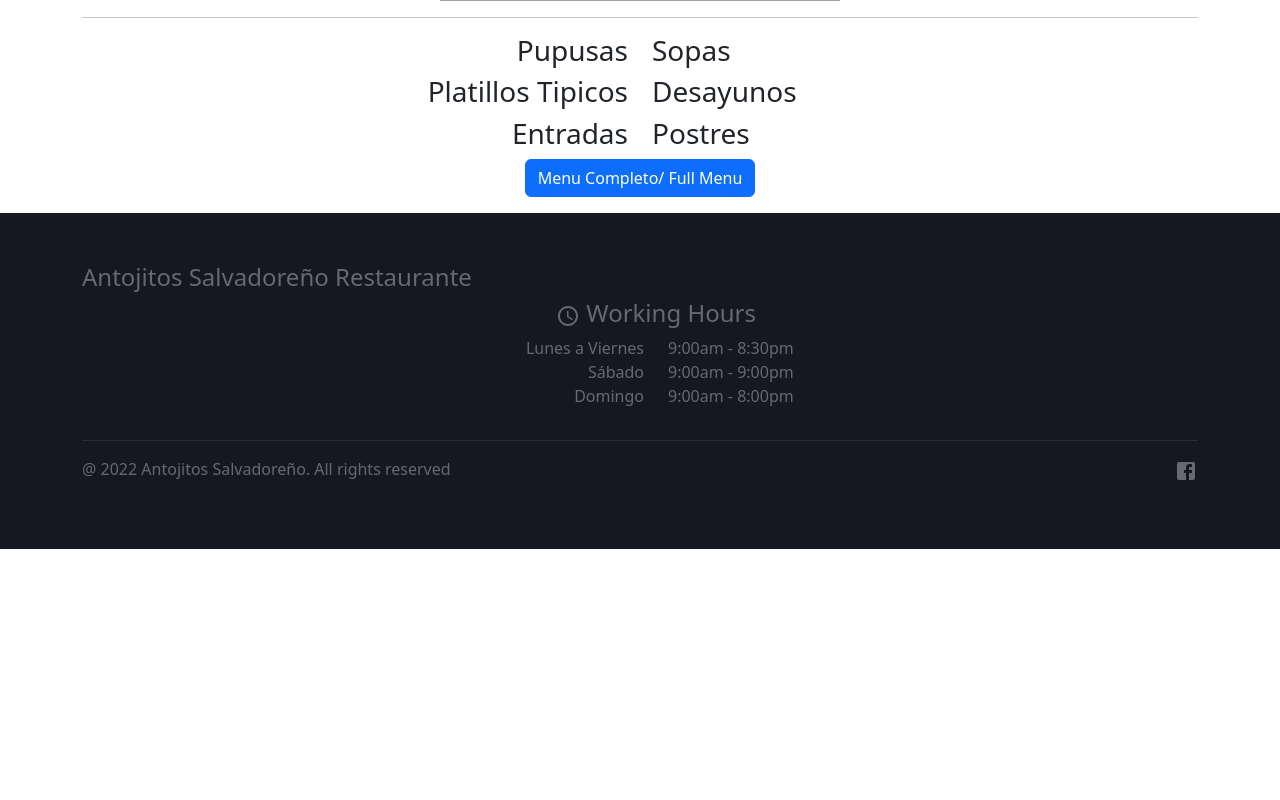
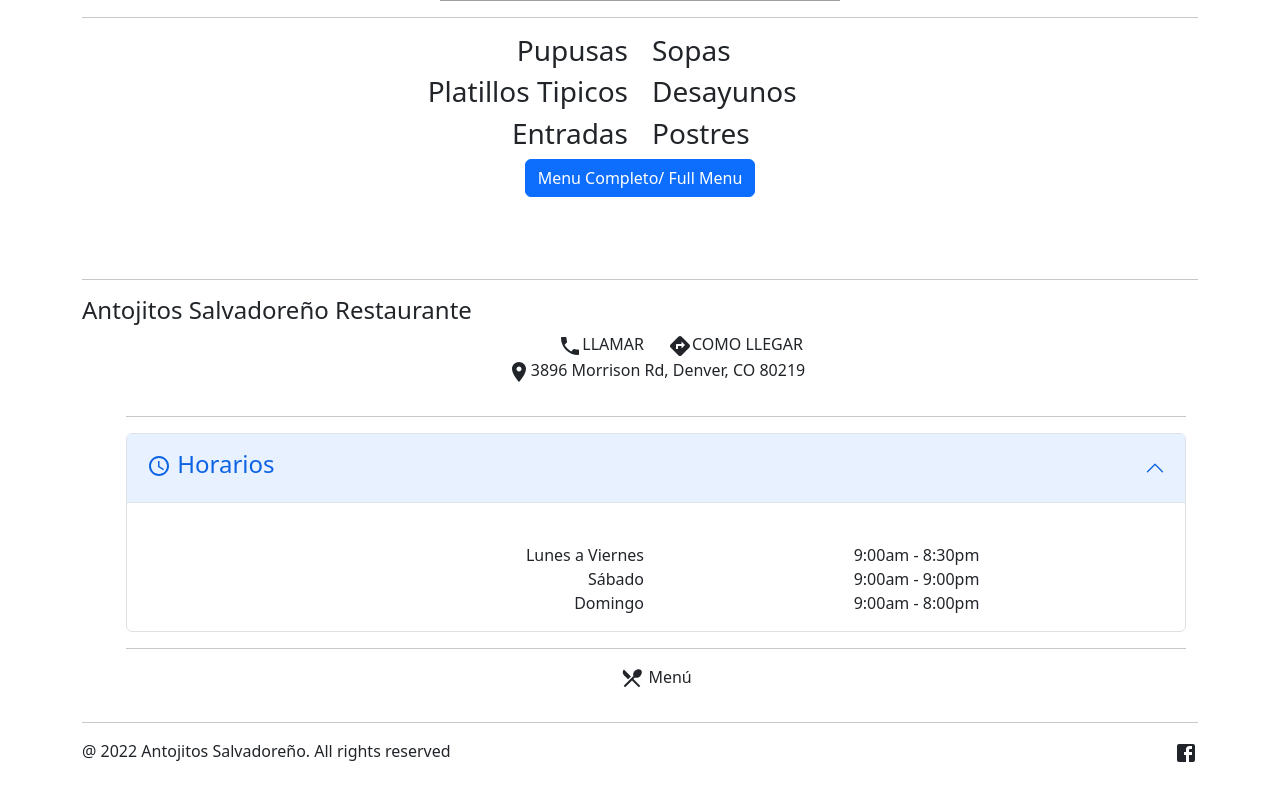
Before and after one commit to alexito24/antojitosSalvadorenos, a React (Create React App) app: page / in a window 1280 px wide. Shown: the part 480-1280 px from the top of the page. Before the commit the page ends 1029 px from the top, so only its background shows below. Built offline with nearby package versions, Linux system fonts and the light colour scheme; grey boxes are pictures that could not be loaded.

Commit message:
changed the footer

```diff
--- a/src/App.css
+++ b/src/App.css
@@ -15,8 +15,8 @@ i{
 .footer {
   margin-top: 2vh;
   padding-block: 50px;
-  background-color: #151823;
-  color: #666873
+  /* background-color: #151823;
+  color: #666873 */
 }
 
 .footer_container {
@@ -110,7 +110,11 @@ img {
   height: 450px;
 }
 
-
+.noStyle{
+  box-shadow: none;
+  border: 0;
+  border-style: none;
+}
 
 .telbg{
   background: #2d97ff;
--- a/src/components/Footer.js
+++ b/src/components/Footer.js
@@ -4,23 +4,74 @@ import FacebookIcon from "@mui/icons-material/Facebook";
 import Col from "react-bootstrap/esm/Col";
 import Row from "react-bootstrap/esm/Row";
 import AccessTimeIcon from "@mui/icons-material/AccessTime";
+import PlaceIcon from "@mui/icons-material/Place";
+import Accordion from "react-bootstrap/Accordion";
+import RestaurantMenuIcon from "@mui/icons-material/RestaurantMenu";
+import PhoneIcon from "@mui/icons-material/Phone";
+import DirectionsIcon from "@mui/icons-material/Directions";
+
+// import Accordion from "@mui/material/Accordion";
+import AccordionSummary from "@mui/material/AccordionSummary";
+import AccordionDetails from "@mui/material/AccordionDetails";
+import Typography from "@mui/material/Typography";
+import ExpandMoreIcon from "@mui/icons-material/ExpandMore";
 
 export function Footer() {
   return (
     <footer className="footer">
       <Container className="footer_container">
+        <hr />
         <div className="footer_top">
           <div>
             <h4 className="footer_title">Antojitos Salvadoreño Restaurante</h4>
             <ul className="footer_list">
               <Container>
                 <Row>
-                  <Col className="textCenter">
-                    <h4>
-                      <AccessTimeIcon /> Working Hours
-                    </h4>
+                  <Col className="textEnd">
+                    <a className="link " href="tel:(303) 997-4295">
+                      <PhoneIcon />
+                      LLAMAR
+                    </a>
+                  </Col>
+                  <Col>
+                    <a
+                      className="link"
+                      target="_blank"
+                      rel="noreferrer"
+                      aria-label="Get directions to this location on Google Maps."
+                      href="https://goo.gl/maps/Z63CsKbLi7dCarNY8"
+                    >
+                      <DirectionsIcon />
+                      COMO LLEGAR
+                    </a>
                   </Col>
                 </Row>
+                <Row>
+                  <Col className="textCenter">
+                    <address>
+                      <a
+                        className="link"
+                        target="_blank"
+                        rel="noreferrer"
+                        aria-label="Get directions to this location on Google Maps."
+                        href="https://goo.gl/maps/Z63CsKbLi7dCarNY8"
+                      >
+                        <PlaceIcon />
+                        3896 Morrison Rd, Denver, CO 80219
+                      </a>
+                    </address>
+                  </Col>
+                </Row>
+                <hr />
+                <Accordion className="textCenter" defaultActiveKey="0">
+                  <Accordion.Item eventKey="0">
+                    <Accordion.Header>
+                      <h4>
+                        <AccessTimeIcon /> Horarios
+                      </h4>
+                    </Accordion.Header>
+                    <Accordion.Body>
+                      <br />
                       <Row>
                         <Col className="textEnd">Lunes a Viernes</Col>
                         <Col>9:00am - 8:30pm</Col>
@@ -32,6 +83,44 @@ export function Footer() {
                       <Row>
                         <Col className="textEnd">Domingo</Col>
                         <Col>9:00am - 8:00pm</Col>
+                      </Row>
+                    </Accordion.Body>
+                  </Accordion.Item>
+                </Accordion>
+                {/* <Accordion className="noStyle textCenter">
+                  <AccordionSummary
+                    expandIcon={<ExpandMoreIcon />}
+                    aria-controls="panel1a-content"
+                    id="panel1a-header"
+                    className="textCenter"
+                  >
+                    <Row className="textCenter">
+                      <Col>Horario</Col>
+                    </Row>
+                  </AccordionSummary>
+                  <AccordionDetails>
+                    <br />
+                    <Row>
+                      <Col className="textEnd">Lunes a Viernes</Col>
+                      <Col>9:00am - 8:30pm</Col>
+                    </Row>
+                    <Row>
+                      <Col className="textEnd">Sábado</Col>
+                      <Col>9:00am - 9:00pm</Col>
+                    </Row>
+                    <Row>
+                      <Col className="textEnd">Domingo</Col>
+                      <Col>9:00am - 8:00pm</Col>
+                    </Row>
+                  </AccordionDetails>
+                </Accordion> */}
+                <hr />
+                <Row>
+                  <Col className="textCenter">
+                    <a className="link " href="/menu">
+                      <RestaurantMenuIcon /> Menú
+                    </a>
+                  </Col>
                 </Row>
               </Container>
             </ul>
```
Lines whose indentation alone changed are shown as unchanged.
